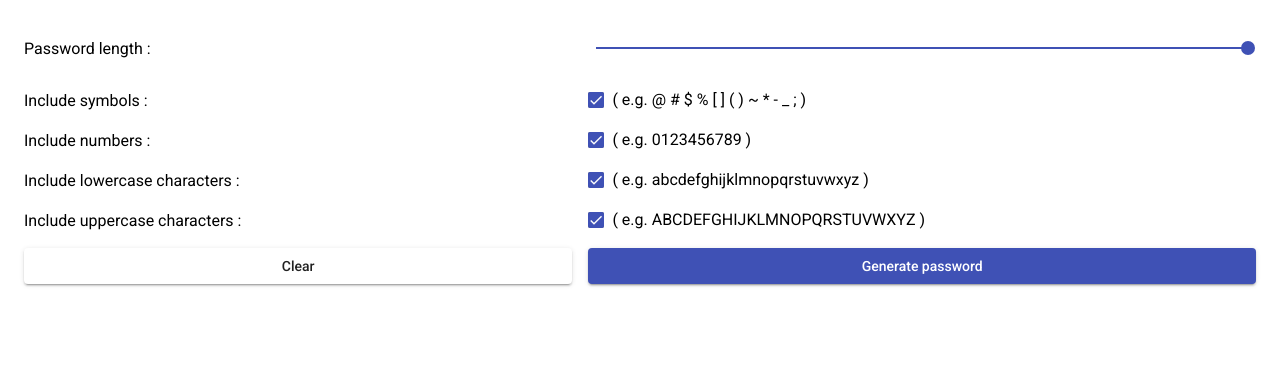
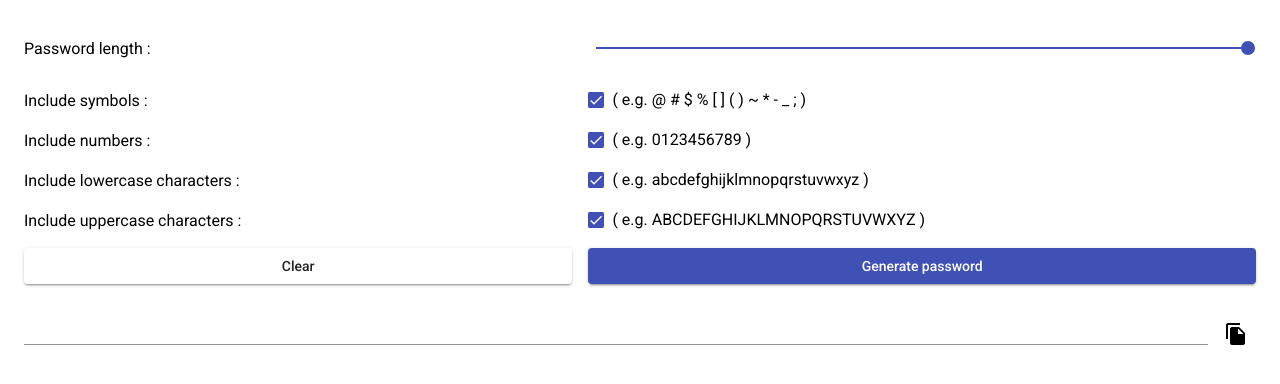
Before and after one commit to mohsanaziz/chrome-password-generator, an Angular app: page / in a window 1280 px wide. Shown: the top 384 px of the page. Built offline with nearby package versions, Linux system fonts and the light colour scheme.

Commit message:
Add generated password to the template

```diff
--- a/src/app/app.component.html
+++ b/src/app/app.component.html
@@ -1,3 +1,4 @@
+<div class="container">
   <form [formGroup]="passwordGeneratorForm">
     <label>Password length :</label>
     <mat-slider color="primary" [max]="2048" [min]="6" [thumbLabel]="true" formControlName="length"> </mat-slider>
@@ -25,3 +26,13 @@
       Generate password
     </button>
   </form>
+
+  <div class="password">
+    <mat-form-field>
+      <input matInput readonly [formControl]="password" />
+    </mat-form-field>
+    <button mat-icon-button>
+      <mat-icon>file_copy</mat-icon>
+    </button>
+  </div>
+</div>
--- a/src/app/app.component.scss
+++ b/src/app/app.component.scss
@@ -1,7 +1,19 @@
-form {
+.container {
+  display: grid;
+  row-gap: 16px;
   padding: 24px;
-  display: grid;
-  grid-template-columns: auto auto;
-  align-items: center;
-  gap: 16px;
+
+  form {
+    display: grid;
+    grid-template-columns: auto auto;
+    align-items: center;
+    gap: 16px;
+  }
+
+  .password {
+    display: grid;
+    grid-template-columns: 1fr auto;
+    column-gap: 8px;
+    align-items: center;
+  }
 }
--- a/src/app/app.component.ts
+++ b/src/app/app.component.ts
@@ -1,5 +1,5 @@
 import { Component, OnInit } from '@angular/core';
-import { FormGroup, FormBuilder } from '@angular/forms';
+import { FormGroup, FormBuilder, FormControl } from '@angular/forms';
 
 @Component({
   selector: 'maz-root',
@@ -8,6 +8,7 @@ import { FormGroup, FormBuilder } from '@angular/forms';
 })
 export class AppComponent implements OnInit {
   passwordGeneratorForm: FormGroup;
+  password: FormControl = new FormControl('');
 
   private readonly SYMBOLS: string[] = ['@', '#', '$', '%', '[', ']', '(', ')', '~', '*', '-', '_', ';'];
   private readonly NUMBER: number[] = [0, 1, 2, 3, 4, 5, 6, 7, 8, 9];
@@ -86,6 +87,8 @@ export class AppComponent implements OnInit {
     for (let index = 0; index < this.passwordGeneratorForm.get('length').value; index++) {
       password += referenceString.charAt(Math.floor(Math.random() * referenceString.length));
     }
+
+    this.password.setValue(password);
   }
 
   /**
@@ -94,5 +97,6 @@ export class AppComponent implements OnInit {
   clear() {
     this.passwordGeneratorForm.reset();
     this.initForm();
+    this.password.reset();
   }
 }
--- a/src/app/app.module.ts
+++ b/src/app/app.module.ts
@@ -2,6 +2,8 @@ import { NgModule } from '@angular/core';
 import { ReactiveFormsModule } from '@angular/forms';
 import { MatButtonModule } from '@angular/material/button';
 import { MatCheckboxModule } from '@angular/material/checkbox';
+import { MatIconModule } from '@angular/material/icon';
+import { MatInputModule } from '@angular/material/input';
 import { MatSliderModule } from '@angular/material/slider';
 import { BrowserModule } from '@angular/platform-browser';
 import { BrowserAnimationsModule } from '@angular/platform-browser/animations';
@@ -16,7 +18,9 @@ import { AppComponent } from './app.component';
     ReactiveFormsModule,
     MatSliderModule,
     MatCheckboxModule,
-    MatButtonModule
+    MatButtonModule,
+    MatInputModule,
+    MatIconModule
   ],
   providers: [],
   bootstrap: [AppComponent]
```
Lines whose indentation alone changed are shown as unchanged.
